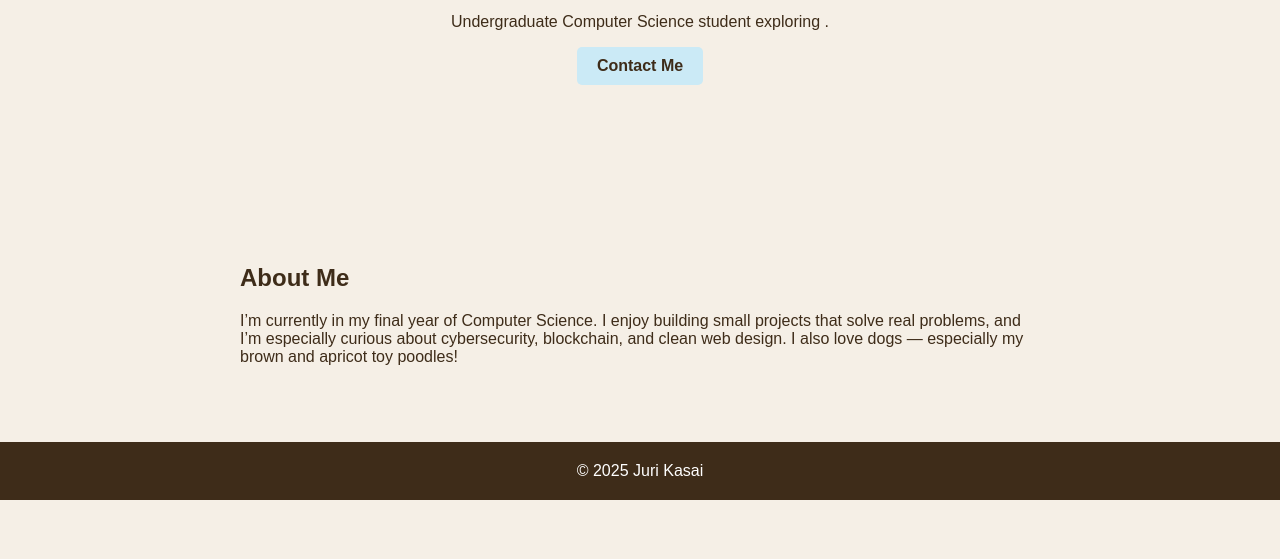
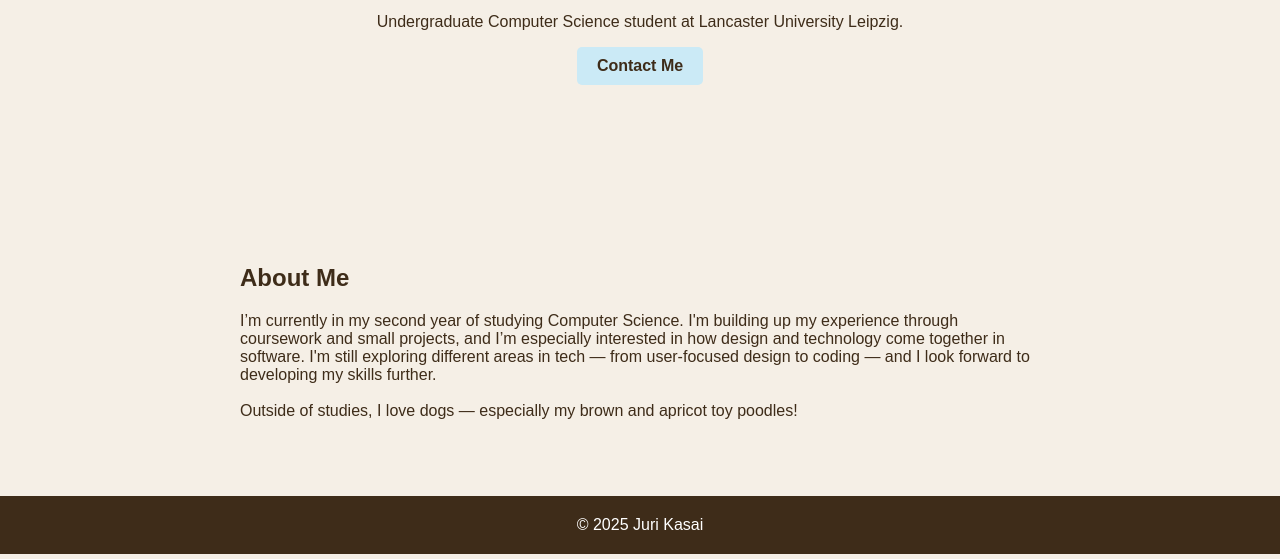
Before and after one commit to puplove18/jurikasai.github.io, a plain HTML site: page index.html in a window 1280 px wide. Shown: the part 241-800 px from the top of the page. Drawn offline with Linux system fonts and the light colour scheme.

Commit message:
Update index.html
introduction

```diff
--- a/index.html
+++ b/index.html
@@ -113,13 +113,16 @@
 
   <section class = "hero">
     <h2> My name is Juri Kasai </h2>
-    <p> Undergraduate Computer Science student exploring .</p>
+    <p> Undergraduate Computer Science student at Lancaster University Leipzig.</p>
     <a href="#contact" class="button">Contact Me</button></a>
   </section>
 
   <section class = "section active" id="about">
     <h2>About Me</h2>
-    <p>I’m currently in my final year of Computer Science. I enjoy building small projects that solve real problems, and I’m especially curious about cybersecurity, blockchain, and clean web design. I also love dogs — especially my brown and apricot toy poodles!</p>
+    <p>
+      I’m currently in my second year of studying Computer Science. I'm building up my experience through coursework and small projects, and I’m especially interested in how design and technology come together in software. I'm still exploring different areas in tech — from user-focused design to coding — and I look forward to developing my skills further.<br><br>
+      Outside of studies, I love dogs — especially my brown and apricot toy poodles!
+    </p>
   </section>
 
   <section class = "section active" id="projects">
```
